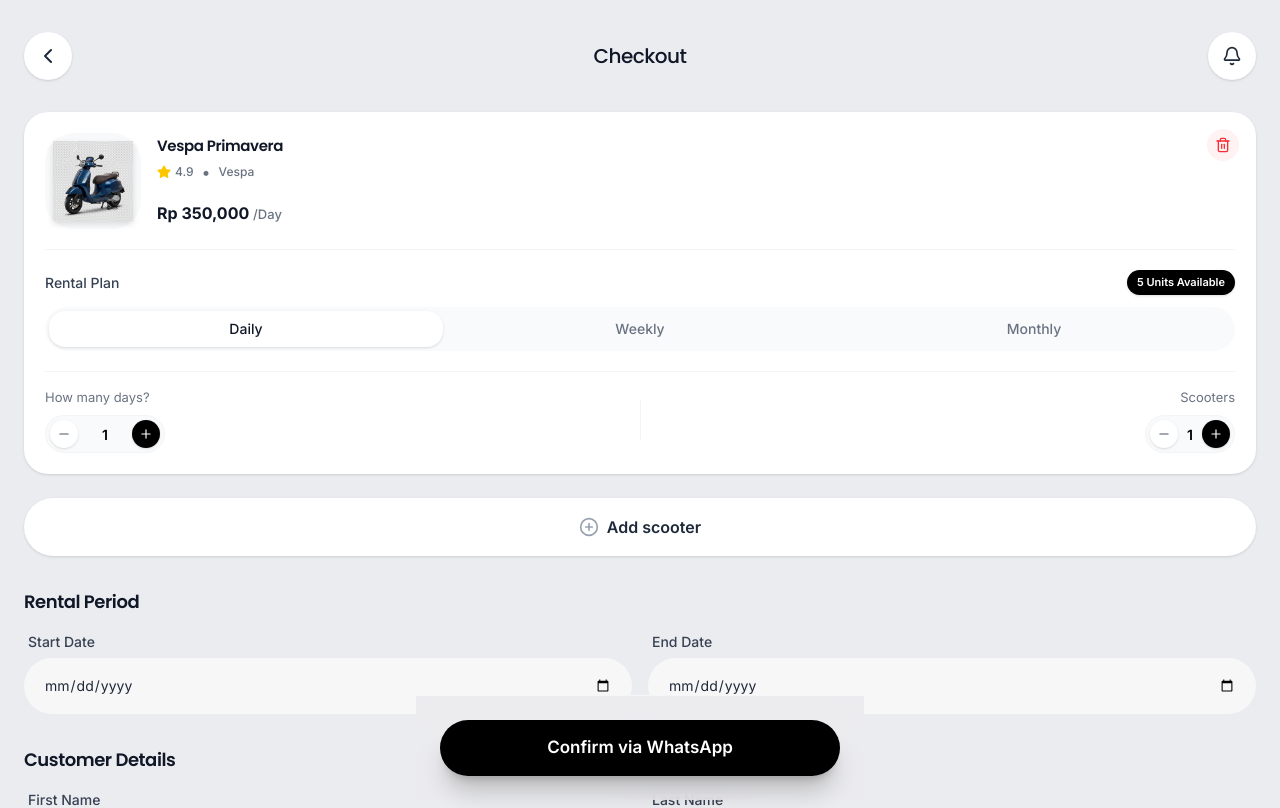
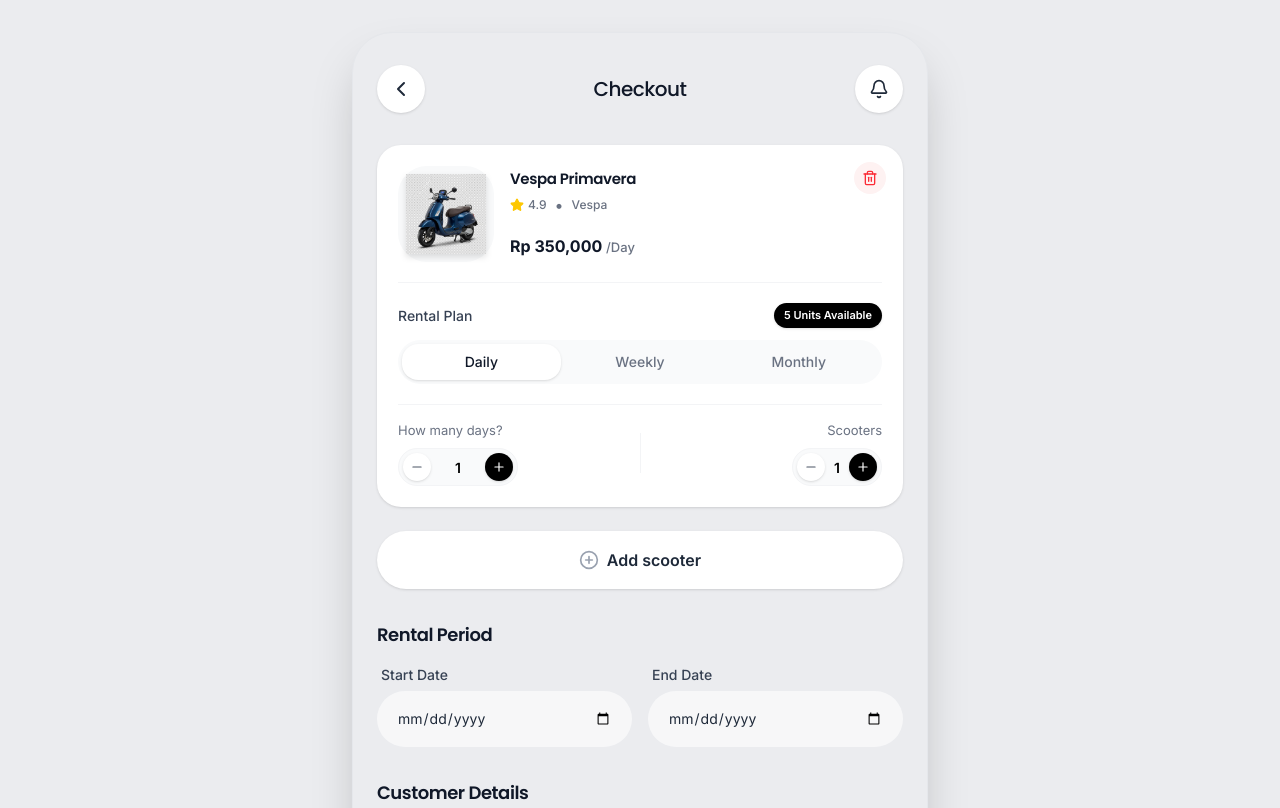
Before and after one commit to thebikerentalbali/thebikerentalbalinew, a Next.js app: page /checkout in a window 1280 px wide. Shown: the top 808 px of the page. Built offline with nearby package versions, Linux system fonts and the light colour scheme.

Commit message:
style: optimize detail and checkout pages for desktop viewing

```diff
--- a/src/app/checkout/page.tsx
+++ b/src/app/checkout/page.tsx
@@ -105,7 +105,8 @@ export default function CheckoutPage() {
   }
 
   return (
-    <div className="flex flex-col min-h-screen bg-[#EBECEF] relative p-6 pb-36">
+    <div className="min-h-screen bg-[#EBECEF] w-full md:py-8">
+      <div className="flex flex-col min-h-screen md:min-h-0 bg-[#EBECEF] relative p-6 pb-36 md:max-w-xl md:mx-auto md:shadow-2xl md:rounded-[40px] md:overflow-hidden md:border md:border-gray-200">
       {/* Header */}
       <header className="flex justify-between items-center pt-2 mb-8 relative">
         <Link href="/detail/1" className="w-12 h-12 bg-white rounded-full flex items-center justify-center shadow-sm transition-transform active:scale-95">
@@ -396,7 +397,7 @@ export default function CheckoutPage() {
       </div>
 
       {/* Bottom Button */}
-      <div className="fixed bottom-0 left-0 right-0 max-w-md mx-auto px-6 py-6 pb-8 sm:pb-6 bg-[#EBECEF]/90 backdrop-blur-xl border-t border-white/50 z-10">
+      <div className="fixed bottom-0 left-0 right-0 max-w-md mx-auto px-6 py-6 pb-8 sm:pb-6 bg-[#EBECEF]/90 backdrop-blur-xl border-t border-white/50 z-10 md:absolute md:max-w-none md:bg-[#EBECEF] md:border-none md:rounded-b-[40px]">
         <a
           href={getWhatsAppLink()}
           target="_blank"
@@ -446,6 +447,7 @@ export default function CheckoutPage() {
           </div>
         </div>
       )}
+      </div>
     </div>
   )
 }
--- a/src/app/detail/[id]/page.tsx
+++ b/src/app/detail/[id]/page.tsx
@@ -5,7 +5,8 @@ import { ChevronLeft, Heart, Star, MapPin, ChevronRight } from "lucide-react"
 
 export default function DetailPage() {
   return (
-    <div className="flex flex-col min-h-screen bg-[#EBECEF] relative pb-28">
+    <div className="min-h-screen bg-[#EBECEF] w-full md:py-8">
+      <div className="flex flex-col min-h-screen md:min-h-0 bg-[#EBECEF] relative pb-28 md:max-w-xl md:mx-auto md:shadow-2xl md:rounded-[40px] md:overflow-hidden md:border md:border-gray-200">
         {/* Header */}
         <header className="flex justify-between items-center p-6 pt-8 relative z-10">
           <Link href="/" className="w-12 h-12 bg-white rounded-full flex items-center justify-center shadow-sm">
@@ -89,7 +90,7 @@ export default function DetailPage() {
         </div>
 
         {/* Bottom Bar */}
-      <div className="fixed bottom-0 left-0 right-0 max-w-md mx-auto bg-white/70 backdrop-blur-xl rounded-t-[40px] px-8 py-5 flex items-center justify-between shadow-[0_-10px_40px_-15px_rgba(0,0,0,0.1)] border-t border-white/50 pb-8 sm:pb-5">
+        <div className="fixed bottom-0 left-0 right-0 max-w-md mx-auto bg-white/70 backdrop-blur-xl rounded-t-[40px] px-8 py-5 flex items-center justify-between shadow-[0_-10px_40px_-15px_rgba(0,0,0,0.1)] border-t border-white/50 pb-8 sm:pb-5 md:absolute md:max-w-none md:rounded-none md:bg-white md:backdrop-blur-none md:border-none">
           <div className="flex items-end">
             <span className="text-2xl font-bold text-gray-900 tracking-tight">$25</span>
             <span className="text-[13px] text-gray-500 font-medium ml-1 mb-1.5">/Per Day</span>
@@ -100,5 +101,6 @@ export default function DetailPage() {
           </Link>
         </div>
       </div>
+    </div>
   )
 }
```
Lines whose indentation alone changed are shown as unchanged.
